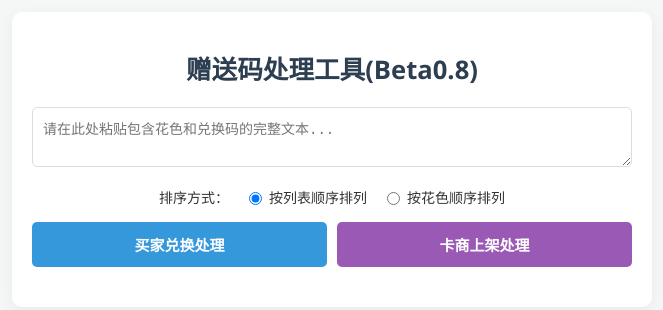
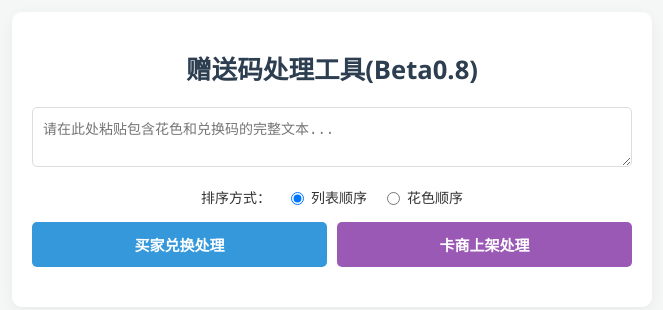
Before and after one commit to zzyy9685/getCode, a plain HTML site: page index.html in a window 1280 px wide. Shown: the whole page, without its empty margins (308-971 px from the left). Drawn offline with Linux system fonts and the light colour scheme.

Commit message:
Update index.html

```diff
--- a/index.html
+++ b/index.html
@@ -56,8 +56,8 @@
     <!-- 排序单选框 -->
     <div class="sort-group">
         <span>排序方式：</span>
-        <label><input type="radio" name="sortType" value="list" checked onchange="handleSortChange()"> 按列表顺序排列</label>
-        <label><input type="radio" name="sortType" value="suit" onchange="handleSortChange()"> 按花色顺序排列</label>
+        <label><input type="radio" name="sortType" value="list" checked onchange="handleSortChange()"> 列表顺序</label>
+        <label><input type="radio" name="sortType" value="suit" onchange="handleSortChange()"> 花色顺序</label>
     </div>
 
     <!-- 双按钮区域 -->
```
